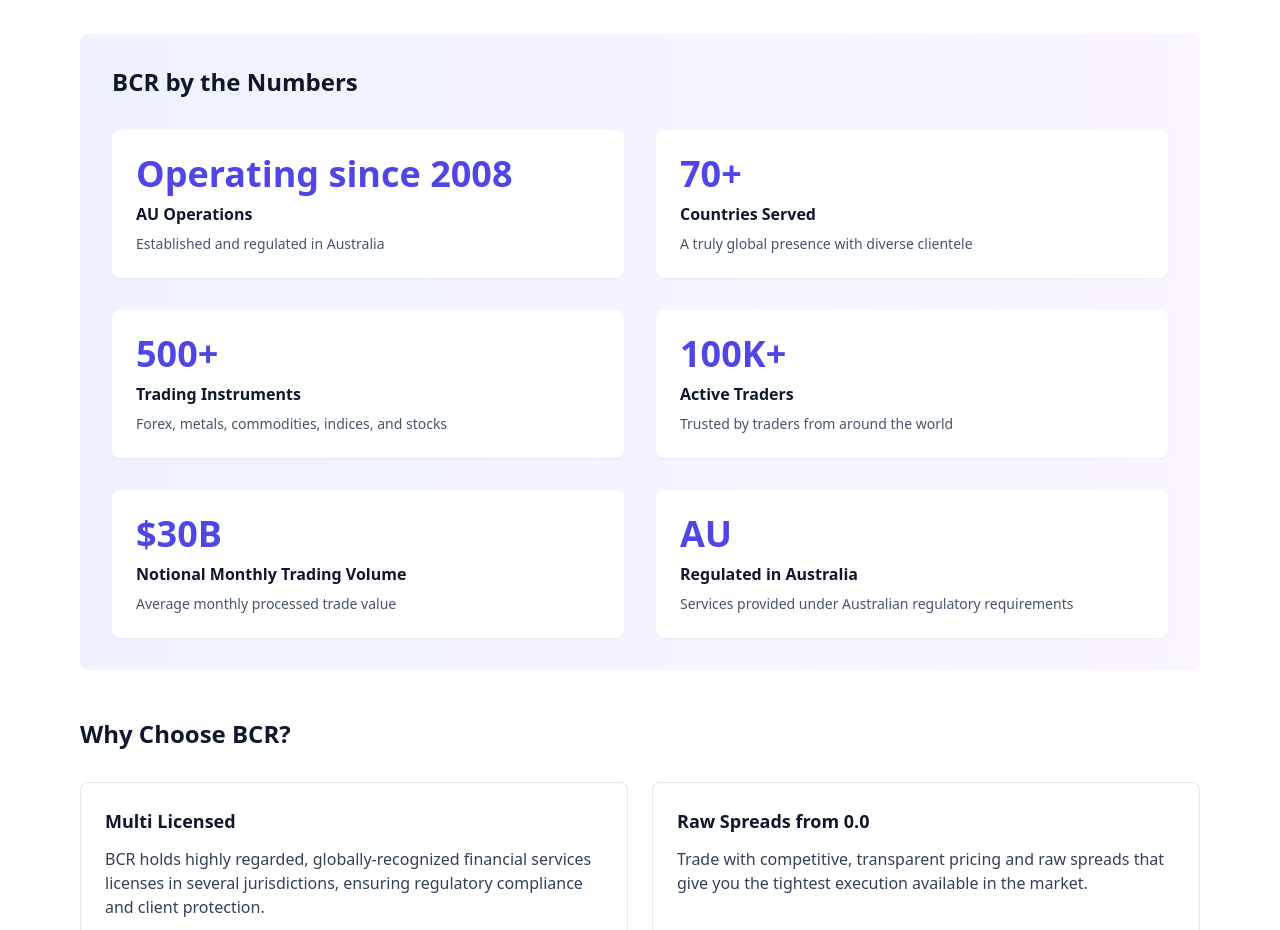
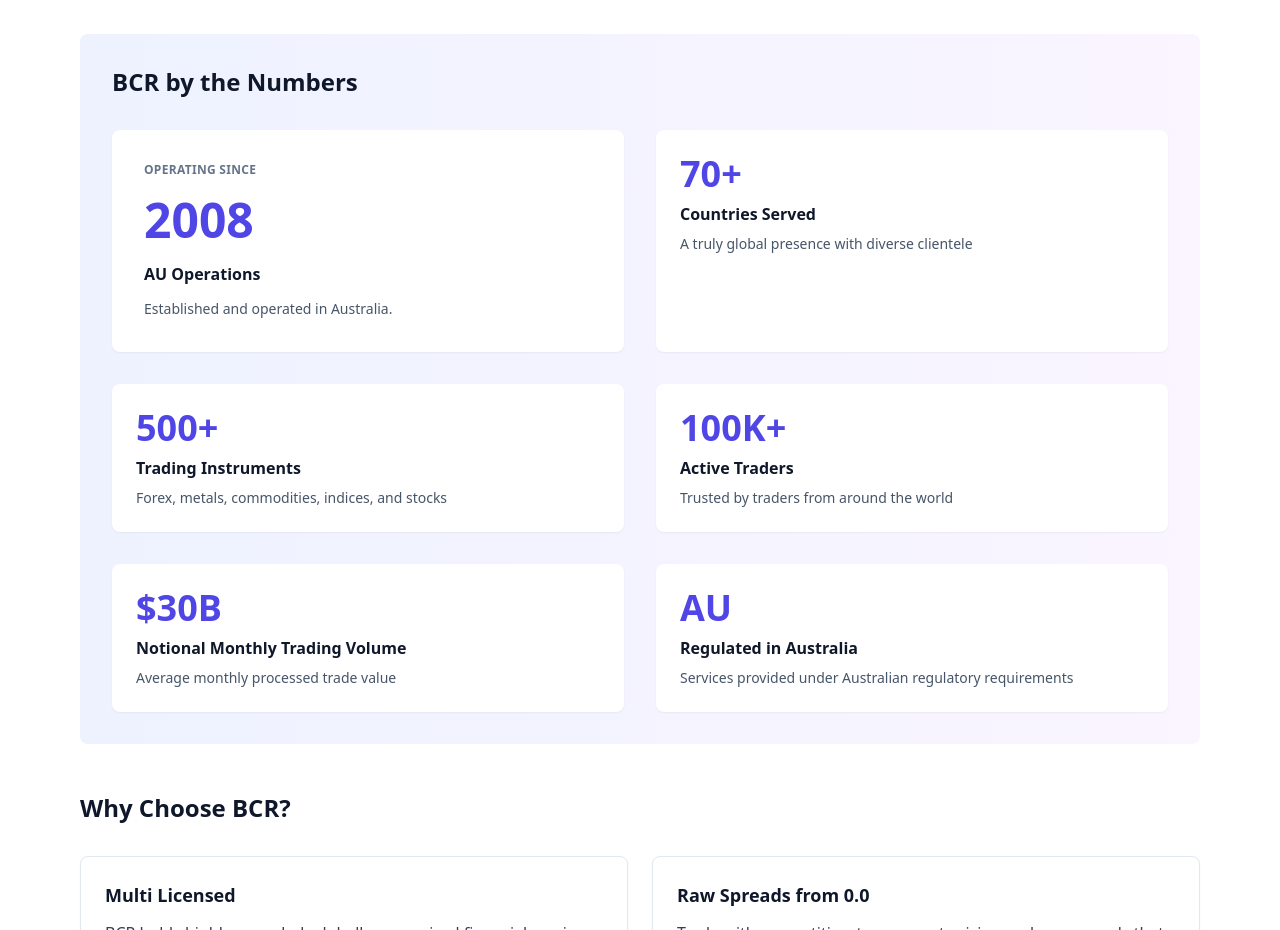
Before and after one commit to moseswong1/BCR, a Next.js app in the folder bcr-website/: page /BCR/about in a window 1280 px wide. Shown: the part 1340-2270 px from the top of the page. Built offline with nearby package versions, Linux system fonts and the light colour scheme.

Commit message:
Improve Operating Since stat card UI

```diff
--- a/bcr-website/src/app/about/page.tsx
+++ b/bcr-website/src/app/about/page.tsx
@@ -85,9 +85,11 @@
             <div className="grid grid-cols-1 md:grid-cols-2 gap-8">
               {[
                 {
-                  stat: "Operating since 2008",
+                  stat: "2008",
                   label: "AU Operations",
-                  description: "Established and regulated in Australia"
+                  description: "Established and operated in Australia.",
+                  eyebrow: "Operating since",
+                  isFeature: true
                 },
                 {
                   stat: "70+",
@@ -115,11 +117,26 @@
                   description: "Services provided under Australian regulatory requirements"
                 }
               ].map((item, idx) => (
-                <div key={idx} className="bg-white rounded-lg p-6 shadow-sm">
-                  <div className="text-4xl font-bold text-indigo-600 mb-2">{item.stat}</div>
-                  <h3 className="font-semibold text-slate-900 mb-2">{item.label}</h3>
-                  <p className="text-sm text-slate-600">{item.description}</p>
-                </div>
+                item.isFeature ? (
+                  <div key={idx} className="bg-white rounded-lg p-8 shadow-sm flex flex-col justify-center">
+                    <div className="space-y-3">
+                      <p className="text-xs font-semibold uppercase tracking-wide text-slate-500">
+                        {item.eyebrow}
+                      </p>
+                      <div>
+                        <span className="text-5xl font-bold text-indigo-600 leading-tight">{item.stat}</span>
+                      </div>
+                      <h3 className="font-semibold text-slate-900 text-base">{item.label}</h3>
+                      <p className="text-sm text-slate-600 leading-relaxed">{item.description}</p>
+                    </div>
+                  </div>
+                ) : (
+                  <div key={idx} className="bg-white rounded-lg p-6 shadow-sm">
+                    <div className="text-4xl font-bold text-indigo-600 mb-2">{item.stat}</div>
+                    <h3 className="font-semibold text-slate-900 mb-2">{item.label}</h3>
+                    <p className="text-sm text-slate-600">{item.description}</p>
+                  </div>
+                )
               ))}
             </div>
           </section>
--- a/bcr-website/src/components/StatsSection.tsx
+++ b/bcr-website/src/components/StatsSection.tsx
@@ -1,9 +1,11 @@
 export function StatsSection() {
   const stats = [
     {
-      value: "Operating since 2008",
+      value: "2008",
       label: "AU Operations",
-      description: "Established and regulated in Australia",
+      description: "Established and operated in Australia.",
+      eyebrow: "Operating since",
+      isFeature: true,
     },
     {
       value: "70+",
@@ -44,6 +46,29 @@
 
         <div className="grid grid-cols-2 md:grid-cols-3 lg:grid-cols-6 gap-6">
           {stats.map((stat, idx) => (
+            stat.isFeature ? (
+              <div
+                key={idx}
+                className="p-8 border border-gray-200 rounded-lg hover:border-yellow-400 hover:shadow-md transition-all bg-white flex flex-col justify-center"
+              >
+                <div className="space-y-3">
+                  <p className="text-xs font-semibold uppercase tracking-wide text-gray-500">
+                    {stat.eyebrow}
+                  </p>
+                  <div>
+                    <span className="text-5xl font-bold text-yellow-600 leading-tight">
+                      {stat.value}
+                    </span>
+                  </div>
+                  <h3 className="text-base font-semibold text-gray-900">
+                    {stat.label}
+                  </h3>
+                  <p className="text-xs text-gray-600 leading-relaxed">
+                    {stat.description}
+                  </p>
+                </div>
+              </div>
+            ) : (
               <div
                 key={idx}
                 className="text-center p-6 border border-gray-200 rounded-lg hover:border-yellow-400 hover:shadow-md transition-all bg-white"
@@ -60,6 +85,7 @@
                   {stat.description}
                 </p>
               </div>
+            )
           ))}
         </div>
       </div>
```
Lines whose indentation alone changed are shown as unchanged.
